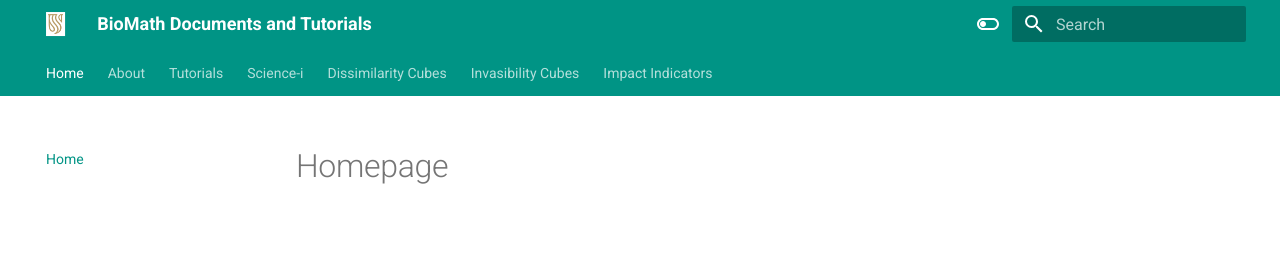
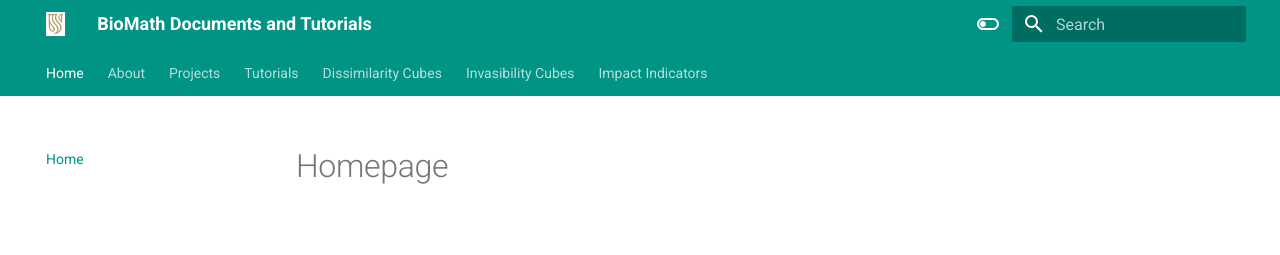
Before and after one commit to BioMath-Lab/biomath-docs, an MkDocs documentation site: the page built from docs/index.md, in a window 1280 px wide and 900 px high. Shown: the top 255 px of the window. Built offline with MkDocs 1.6.1 and Material for MkDocs 9.7.7, drawn with Linux system fonts in a browser that asks for light colours.

Commit message:
Update mkdocs.yml

```diff
--- a/mkdocs.yml
+++ b/mkdocs.yml
@@ -6,6 +6,8 @@ favicon: assets/favicon.ico
 nav:
   - Home: 'index.md'
   - About: 'about.md'
+  - Projects: # 'projects.md'
+      - Science-i: 'science-i.md'
   - Tutorials:
       - Spatial R: spatial_r/index.md
       - Species distribution modelling: sdm/index.md
@@ -14,7 +16,7 @@ nav:
   # - Spatial R: 'spatial_r.md'
   # - Species Distribution Modelling: 'sdm.md'
   # - Google Earth Engine: 'gee.md'
-  - Science-i: 'science-i.md'
+  # - Science-i: 'science-i.md'
   # - Other Resources: 'resources.md'
   - Dissimilarity Cubes: 'dissimilarity-cube.md'
   - Invasibility Cubes: 'invasibility-cube.md'
```
